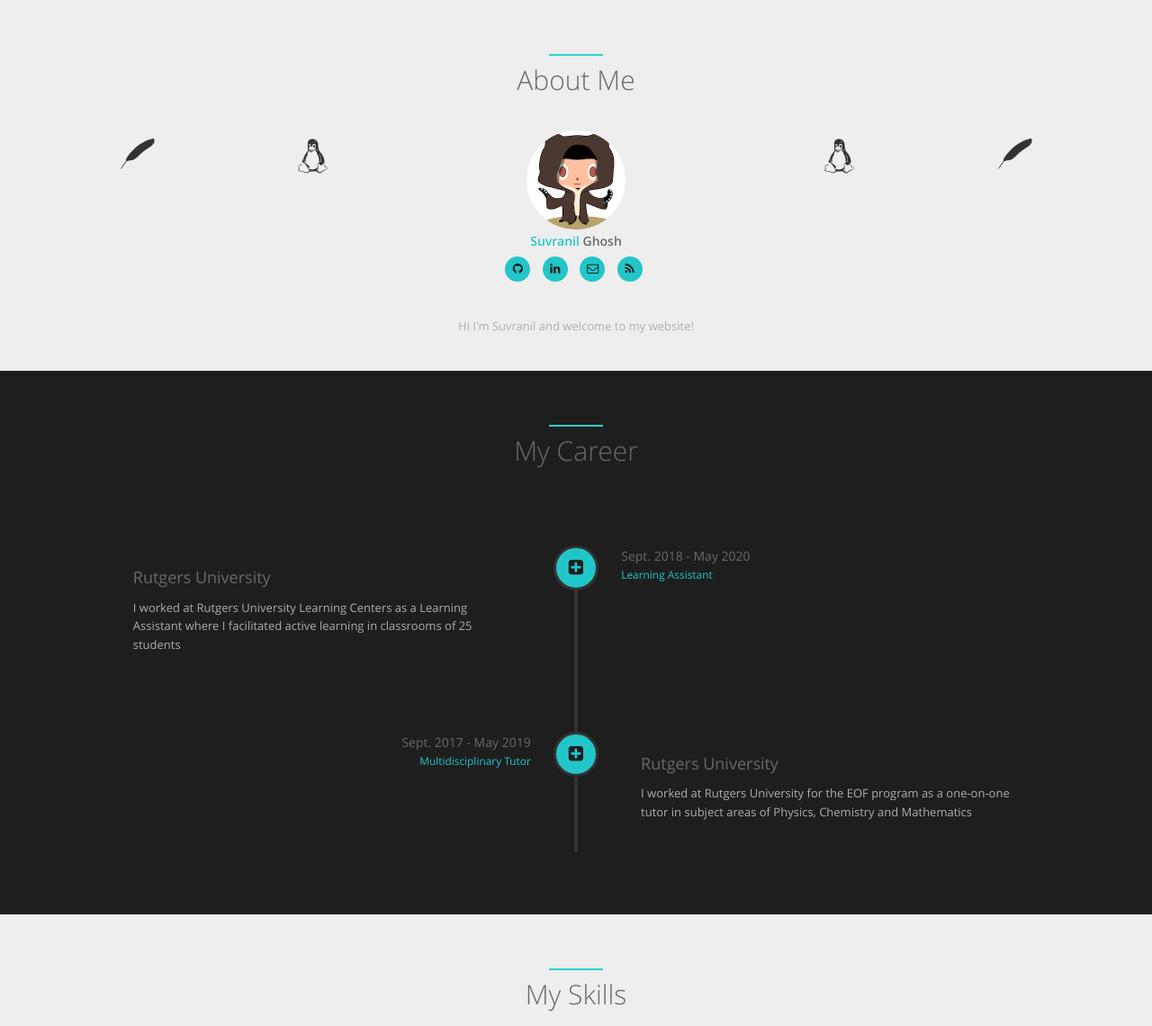
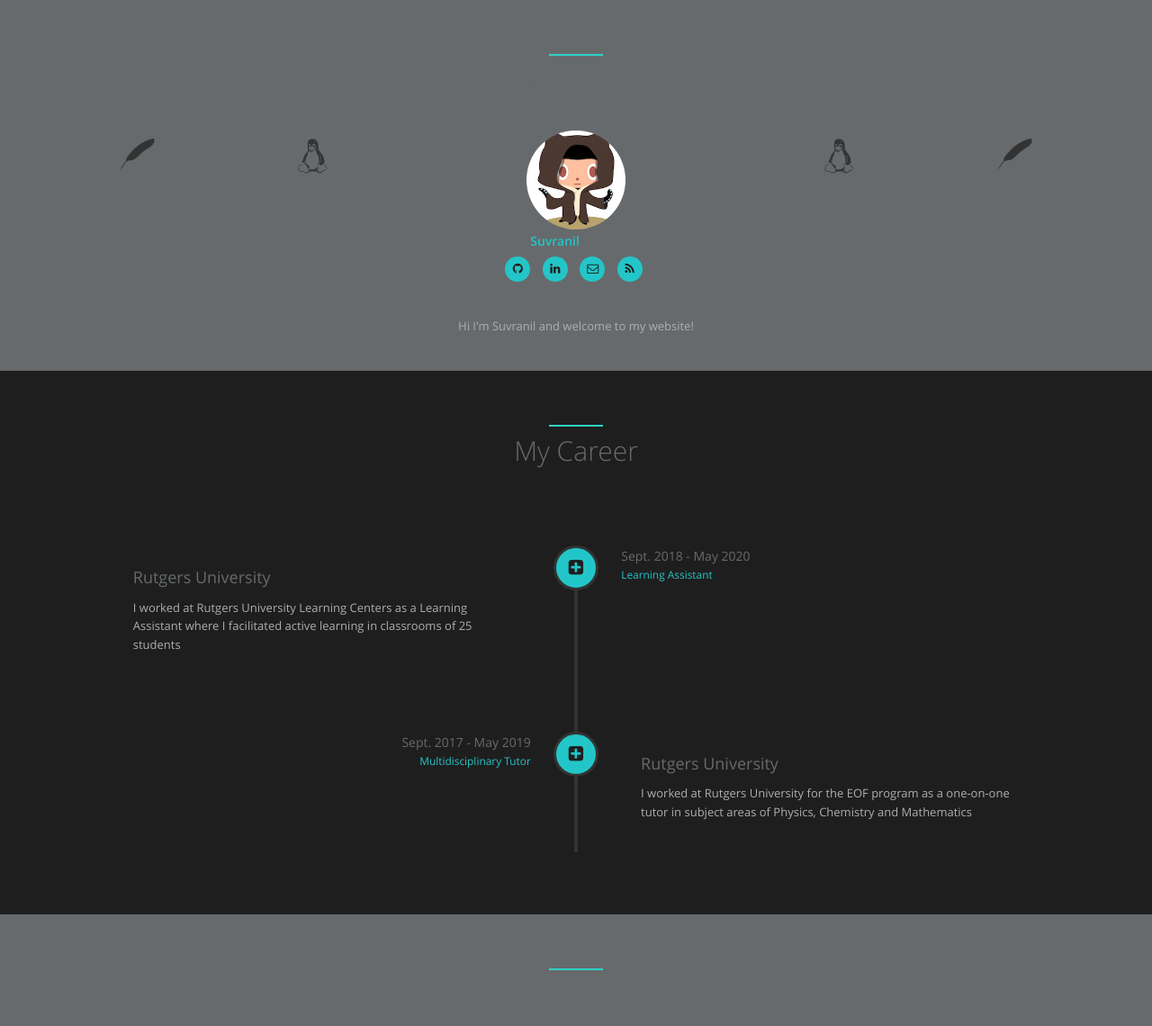
Before and after one commit to suvranilghosh/suvranilghosh.github.io, a Jekyll site: the page built from index.html, in a window 1280 px wide and 1400 px high, scrolled down 210 px. Shown: the part 260-1400 px from the top of the window at 90% size. Built offline with Jekyll 4.4.1, drawn with Linux system fonts in a browser that asks for light colours.

Commit message:
color change

```diff
--- a/_sass/_style.scss
+++ b/_sass/_style.scss
@@ -2014,7 +2014,7 @@
   &.landing-page {
     color: #676a6c;
     font-family: 'Open Sans', helvetica, arial, sans-serif;
-    background-color: #eeeeee;
+    background-color: #676a6c ;
   }
 }
 
```
